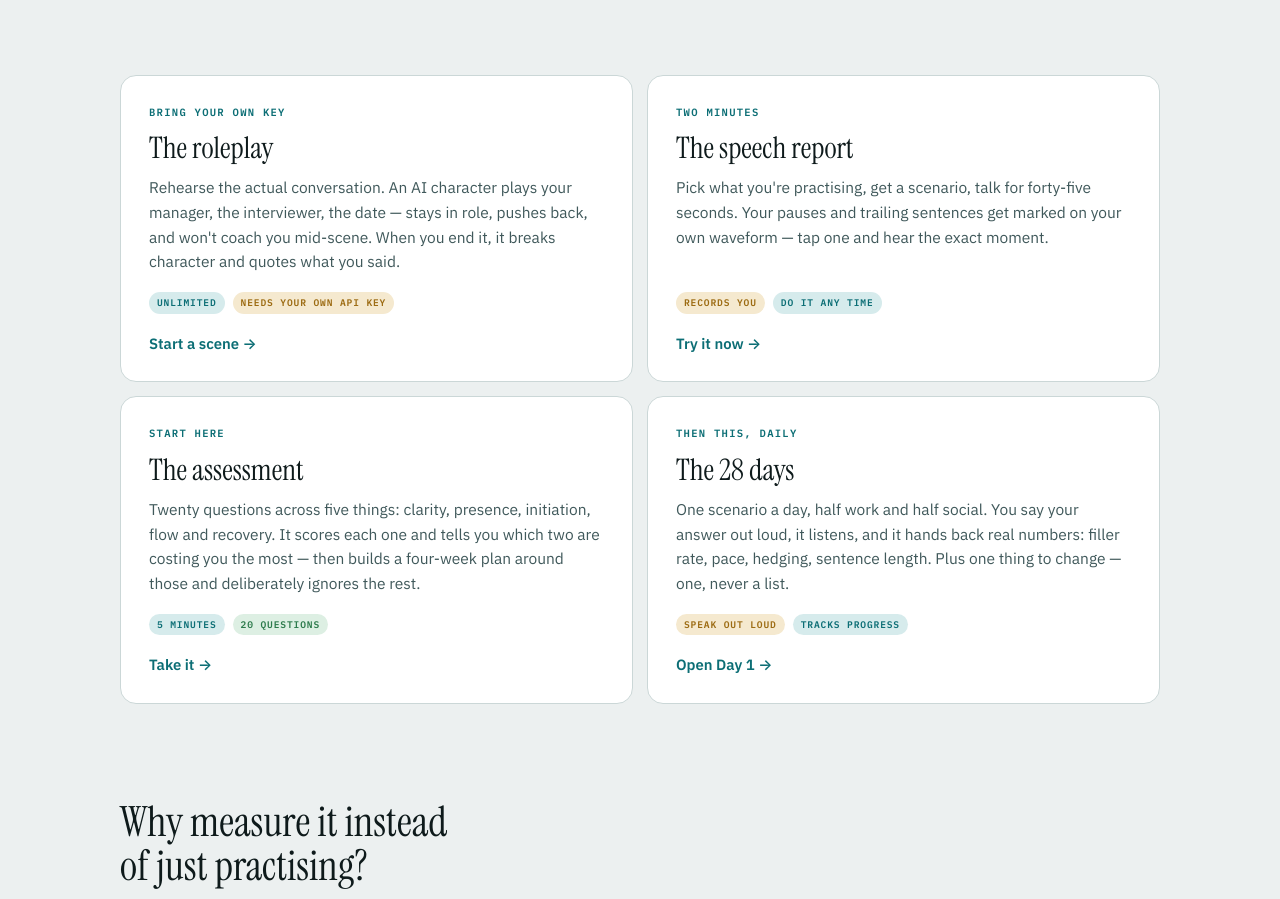
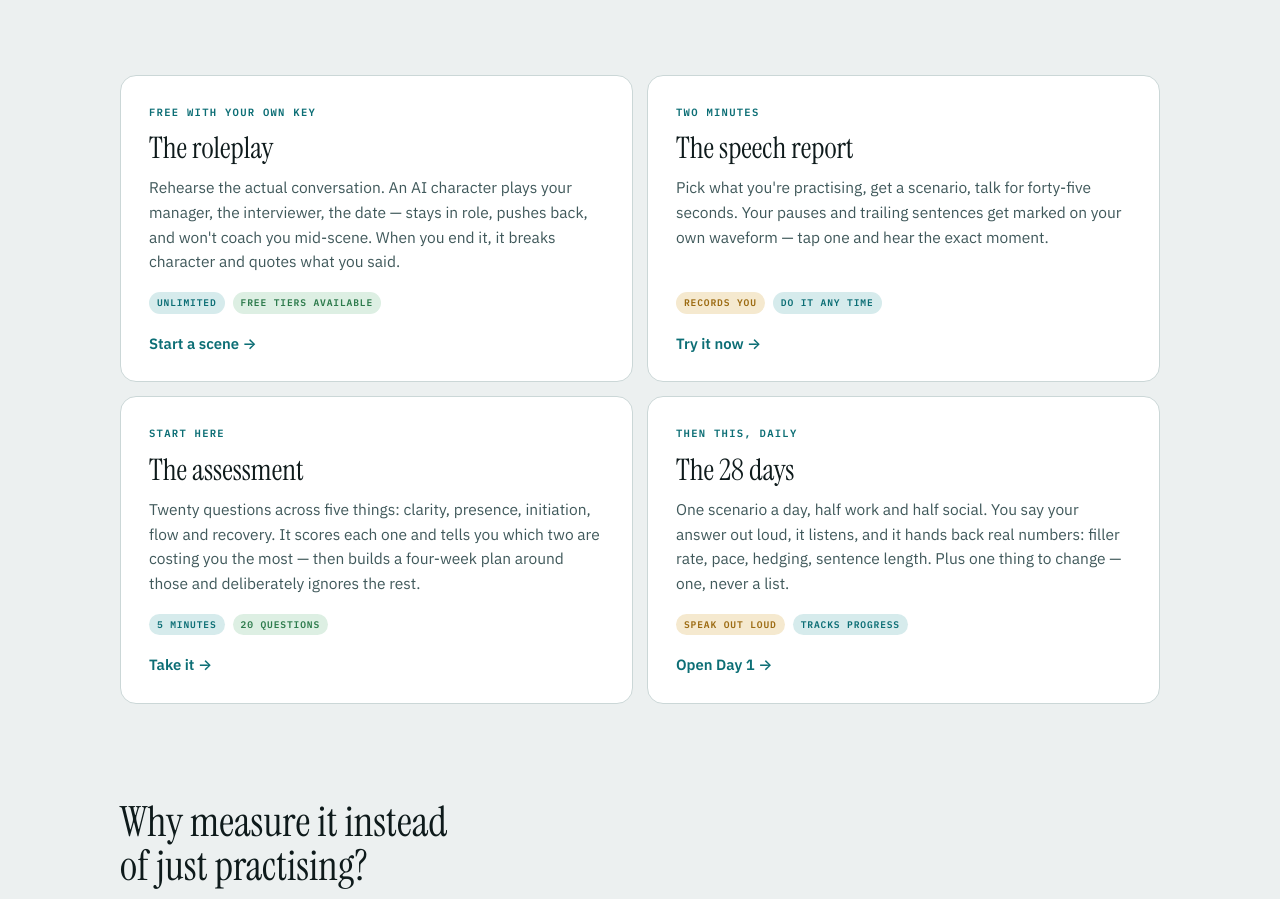
Before and after one commit to aclaor/converseleey, a plain HTML site: page index.html in a window 1280 px wide. Shown: the part 1028-1927 px from the top of the page. Drawn offline with Linux system fonts and the light colour scheme.

Commit message:
Add files via upload

```diff
--- a/index.html
+++ b/index.html
@@ -118,10 +118,10 @@
 
   <section class="tools">
     <a class="tool" href="roleplay.html">
-      <span class="step">Bring your own key</span>
+      <span class="step">Free with your own key</span>
       <h2>The roleplay</h2>
       <p>Rehearse the actual conversation. An AI character plays your manager, the interviewer, the date — stays in role, pushes back, and won't coach you mid-scene. When you end it, it breaks character and quotes what you said.</p>
-      <div class="meta"><span class="chip work">Unlimited</span><span class="chip social">Needs your own API key</span></div>
+      <div class="meta"><span class="chip work">Unlimited</span><span class="chip review">Free tiers available</span></div>
       <span class="go">Start a scene →</span>
     </a>
     <a class="tool" href="report.html">
```
